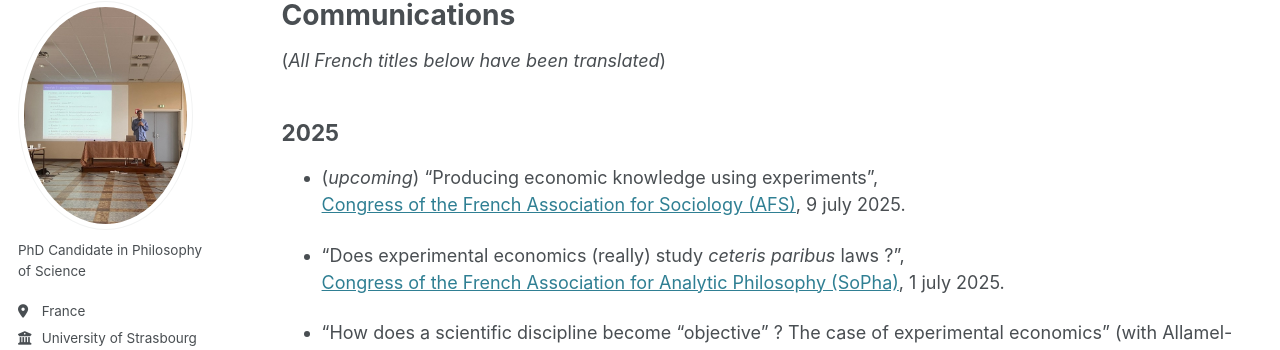
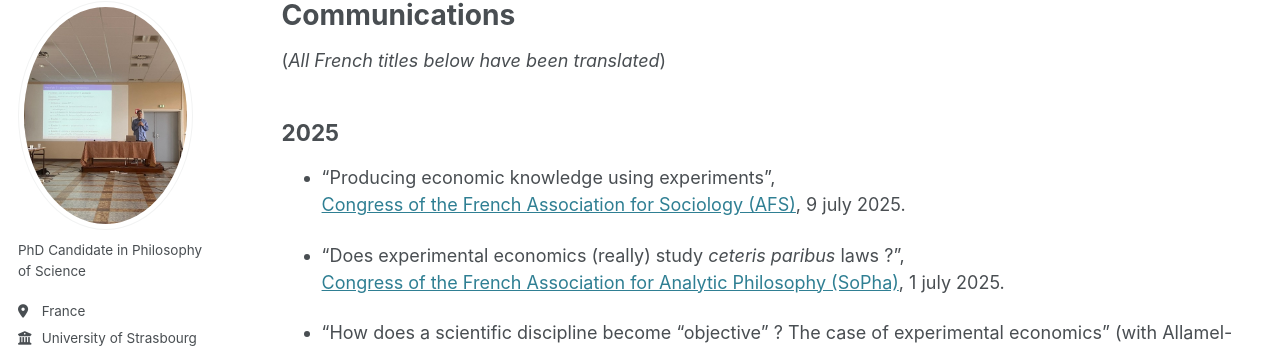
Before and after one commit to solal-azoulay/solal-azoulay.github.io, a Jekyll site: the page built from _pages/Communications.md, in a window 1280 px wide and 1257 px high. Shown: the part 105-455 px from the top of the window. Built offline with Jekyll 4.4.1, drawn with Linux system fonts in a browser that asks for light colours; some web fonts are replaced.

Commit message:
Update Communications.md

```diff
--- a/_pages/Communications.md
+++ b/_pages/Communications.md
@@ -9,7 +9,7 @@ author_profile: true
 
 2025
 ------------
-- (*upcoming*) "Producing economic knowledge using experiments",
+- "Producing economic knowledge using experiments",
 [Congress of the French Association for Sociology (AFS)](https://afs-socio.fr/congres/toulouse2025/), 9 july 2025.
 
 - "Does experimental economics (really) study *ceteris paribus* laws ?",
```
